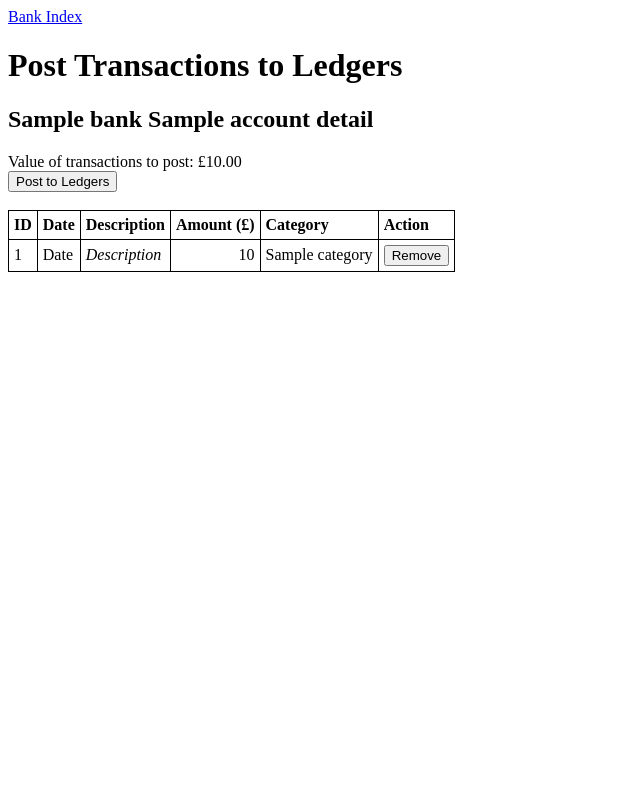
After one commit to HaeckelK/accounts_ui_flask, a Flask app: page /bank/post/1 in a window 1280 px wide. The commit adds this page. Shown: the whole page, without its empty margins (0-640 px from the left). Run offline with Flask 2, Linux system fonts and the light colour scheme; a database or web service that is not in the repository returns one stand-in record (values such as "Sample title"); data that the repository does not hold is empty.

Commit message:
post to ledgers with JS

```diff
--- a/app.py
+++ b/app.py
@@ -48,7 +48,7 @@ def categorise_bank_transactions(bank_account_id):
     if request.args:
         transaction_id = request.args["transaction_id"]
         category = request.args["category"]
-        requests.post(f"http://127.0.0.1:5000/api/v1.0/bank_transaction/{transaction_id}", json={"category": category})
+        requests.put(f"http://127.0.0.1:5000/api/v1.0/bank_transaction/{transaction_id}", json={"category": category})
         return redirect(url_for("categorise_bank_transactions", bank_account_id=bank_account_id))
 
     data = get_api_endpoint(f"bank_transactions/{bank_account_id}?uncategorised=1")
@@ -57,5 +57,17 @@ def categorise_bank_transactions(bank_account_id):
     return render_template("categorise_bank_transactions.html", account_details=account_details, transactions=transactions)
 
 
+@app.route("/bank/post/<bank_account_id>")
+def post_bank_to_ledgers(bank_account_id):
+    if request.args:
+        transaction_ids = request.args.getlist("transaction_id")
+        # TODO should be able to hit multiple at once
+        return jsonify(transaction_ids)
+    data = get_api_endpoint(f"bank_transactions/{bank_account_id}?posted=0&categorised=1&reconciled=1")
+    account_details = data["account_details"]
+    transactions = data["transactions"]
+    return render_template("bank_post.html", account_details=account_details, transactions=transactions)
+
+
 if __name__ == '__main__':
     app.run(debug=True, port=5001)
--- /dev/null
+++ b/static/style.css
@@ -0,0 +1,22 @@
+table,
+th,
+td {
+    border: 1px solid black;
+    border-collapse: collapse;
+}
+
+th,
+td {
+    padding: 5px;
+    text-align: left;
+}
+
+/* td {
+    background-color: #f1f1c1;
+} */
+td.monetary_field {
+    text-align: right;
+}
+.description_field {
+    font-style: italic;
+}
--- a/templates/bank_index.html
+++ b/templates/bank_index.html
@@ -1,6 +1,7 @@
 <html>
 
 <body>
+    <a href="/">Accounts Index</a>
     <h1>Bank Index</h1>
     <ul>
         <li><a href="{{url_for('bank_accounts')}}">List Accounts</a></li>
@@ -12,6 +13,7 @@
         <li>{{account["name"]}}: £{{account["balance"]}}
             <a href="{{url_for('bank_transactions', bank_account_id=account['id'])}}">View Transactions</a>
             <a href="{{url_for('categorise_bank_transactions', bank_account_id=account['id'])}}">Categorise Transactions</a>
+            <a href="{{url_for('post_bank_to_ledgers', bank_account_id=account['id'])}}">Post Transactions</a>
         </li>
     {% endfor %}
     </ul>
--- /dev/null
+++ b/templates/bank_post.html
@@ -0,0 +1,59 @@
+<html>
+
+<head>
+    <link rel="stylesheet" href="{{ url_for('static', filename='style.css') }}">
+</head>
+
+<body>
+    <a href="{{url_for('bank_index')}}">Bank Index</a>
+    <h1>Post Transactions to Ledgers</h1>
+    <h2>{{account_details["bank"]}} {{account_details["name"]}}</h2>
+    Value of transactions to post: <span id="val"></span><br>
+    <table id="transactionTable">
+        <tr>
+            <th>ID</th>
+            <th>Date</th>
+            <th>Description</th>
+            <th>Amount (£)</th>
+            <th>Category</th>
+            <th>Action</th>
+        </tr>
+        <form>
+            <input type="submit" value="Post to Ledgers">
+            <br>
+            <br>
+            {% for transaction in transactions %}
+            <tr id="{{transaction['id']}}">
+                <td>{{transaction["id"]}}</td>
+                <td>Date</td>
+                <td>
+                    <p class="description_field">Description</p>
+                </td>
+                <td class="monetary_field">{{transaction["amount"]}}</td>
+                <td>{{transaction["category"]}}</td>
+                <td><button onclick="removeElementById('{{transaction['id']}}')">Remove</button></td>
+                <input type="hidden" id="transaction_id" name="transaction_id" value="{{transaction['id']}}">
+            </tr>
+            {% endfor %}
+        </form>
+    </table>
+
+
+    <script>
+        updateTotal();
+        function removeElementById(elementId) {
+            var myobj = document.getElementById(elementId);
+            myobj.remove();
+            updateTotal();
+        }
+        function updateTotal() {
+            var table = document.getElementById("transactionTable");
+            let subTotal = Array.from(table.rows).slice(1).reduce((total, row) => {
+                return total + parseFloat(row.cells[3].innerHTML);
+            }, 0);
+            document.getElementById("val").innerHTML = "£" + subTotal.toFixed(2);
+        }
+    </script>
+</body>
+
+</html>
--- a/templates/index.html
+++ b/templates/index.html
@@ -1,7 +1,7 @@
 <html>
 
 <body>
-    Accounts Homepage
+    <h1>Accounts Homepage</h1>
     <ul>
         <li><a href="{{url_for('bank_index')}}">Bank Index</a></li>
     </ul>
```
Also changed, not shown: templates/bank_transactions.html (+28 -4 lines), templates/categorise_bank_transactions.html (+30 -8 lines).
